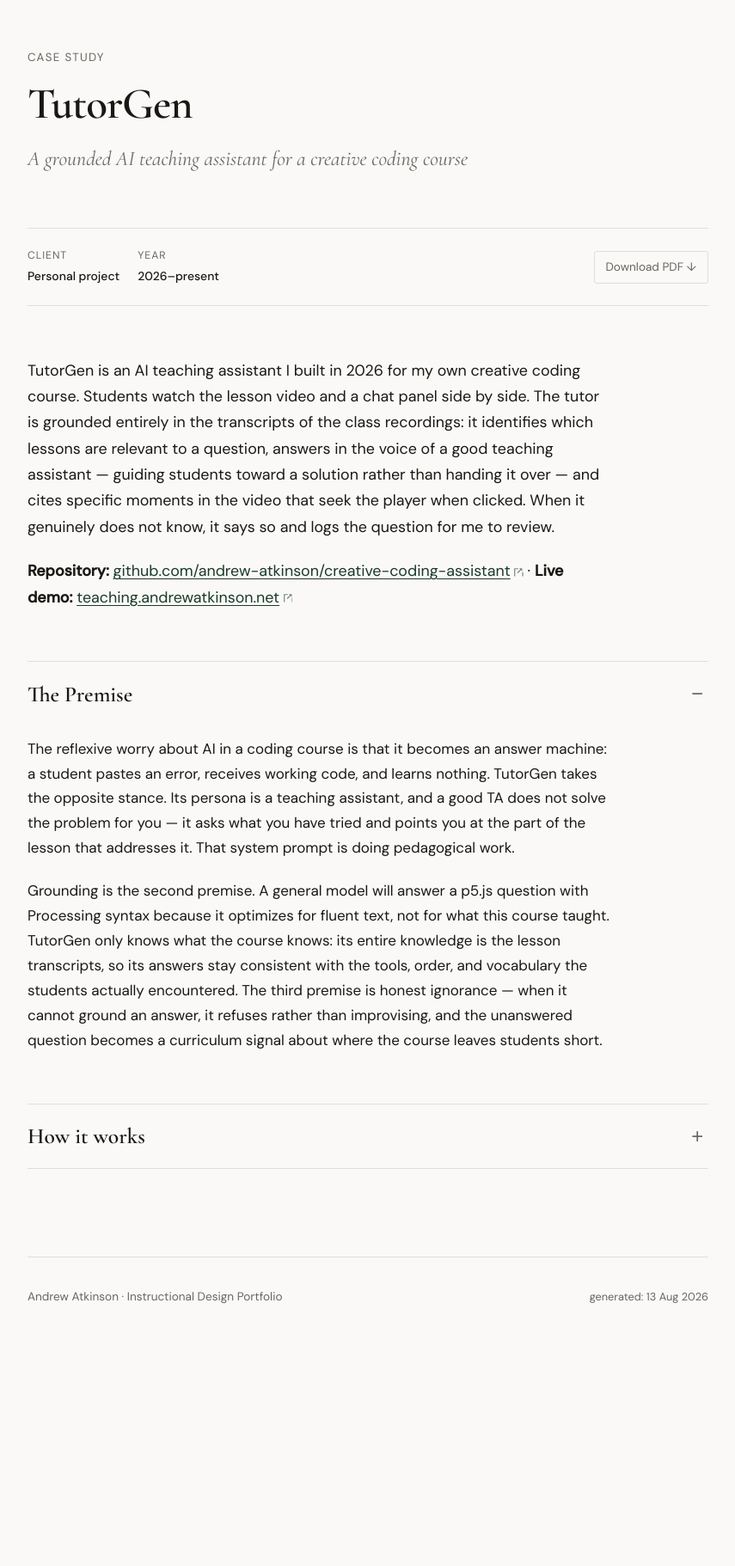
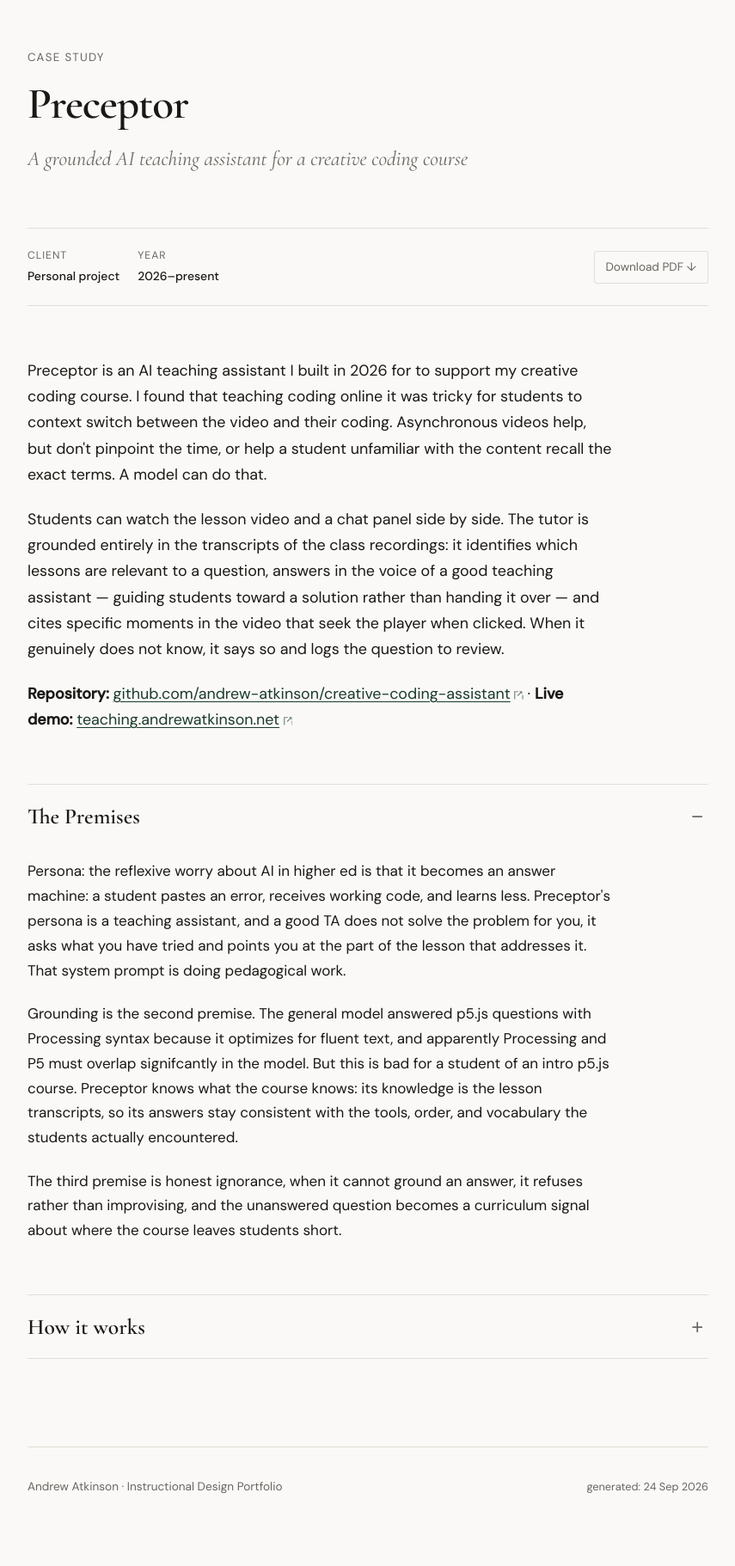
Before and after one commit to andrew-atkinson/instructionalDesignPortfolio, a website: page tutorgen/index.html in a window 1280 px wide. Shown: the part 96-1918 px from the top of the page at 86% size, without its empty margins (212-1067 px from the left). Before the commit the page ends 1696 px from the top, so only its background shows below. Drawn offline with nearby package versions, Linux system fonts and the light colour scheme.

Commit message:
updates: change title from TutorGen to Preceptor and update page generation date

```diff
--- a/tutorgen/index.html
+++ b/tutorgen/index.html
@@ -3,7 +3,7 @@
 <head>
   <meta charset="UTF-8">
   <meta name="viewport" content="width=device-width, initial-scale=1.0">
-  <title>TutorGen · Andrew Atkinson</title>
+  <title>Preceptor · Andrew Atkinson</title>
   <link rel="preconnect" href="https://fonts.googleapis.com">
   <link rel="preconnect" href="https://fonts.gstatic.com" crossorigin>
   <link href="https://fonts.googleapis.com/css2?family=Cormorant+Garamond:ital,wght@0,400;0,600;1,400;1,600&family=DM+Sans:wght@400;500&display=swap" rel="stylesheet">
@@ -21,7 +21,7 @@
 
     <header class="page-header">
       <p class="eyebrow">Case Study</p>
-      <h1>TutorGen</h1>
+      <h1>Preceptor</h1>
       <p class="subtitle">A grounded AI teaching assistant for a creative coding course</p>
     </header>
 
@@ -37,19 +37,21 @@
       <span class="meta-value">2026–present</span>
     </div><a class="pdf-link" href="../pdf/tutorgen.pdf" target="_blank">Download PDF ↓</a></div>
 
-    <div class="page-intro"><p>TutorGen is an AI teaching assistant I built in 2026 for my own creative coding course. Students watch the lesson video and a chat panel side by side. The tutor is grounded entirely in the transcripts of the class recordings: it identifies which lessons are relevant to a question, answers in the voice of a good teaching assistant — guiding students toward a solution rather than handing it over — and cites specific moments in the video that seek the player when clicked. When it genuinely does not know, it says so and logs the question for me to review.</p>
+    <div class="page-intro"><p>Preceptor is an AI teaching assistant I built in 2026 for to support my creative coding course. I found that teaching coding online it was tricky for students to context switch between the video and their coding. Asynchronous videos help, but don't pinpoint the time, or help a student unfamiliar with the content recall the exact terms. A model can do that.</p>
+<p>Students can watch the lesson video and a chat panel side by side. The tutor is grounded entirely in the transcripts of the class recordings: it identifies which lessons are relevant to a question, answers in the voice of a good teaching assistant — guiding students toward a solution rather than handing it over — and cites specific moments in the video that seek the player when clicked. When it genuinely does not know, it says so and logs the question to review.</p>
 <p><strong>Repository:</strong> <a href="https://github.com/andrew-atkinson/creative-coding-assistant" target="_blank" rel="noopener external">github.com/andrew-atkinson/creative-coding-assistant<svg class="ext-icon" xmlns="http://www.w3.org/2000/svg" viewBox="0 0 10 10" aria-hidden="true"><path d="M1 9V1h4v1H2v7h7V5h1v4H1z"/><path d="M9 1H6l1.1 1.1L4 5.2l.8.8 3.1-3.1L9 4V1z"/></svg></a> · <strong>Live demo:</strong> <a href="https://teaching.andrewatkinson.net/c/creative-coding-101" target="_blank" rel="noopener external">teaching.andrewatkinson.net<svg class="ext-icon" xmlns="http://www.w3.org/2000/svg" viewBox="0 0 10 10" aria-hidden="true"><path d="M1 9V1h4v1H2v7h7V5h1v4H1z"/><path d="M9 1H6l1.1 1.1L4 5.2l.8.8 3.1-3.1L9 4V1z"/></svg></a></p></div>
 
     <div class="accordion" role="list">
     <div class="accordion-item">
       <button class="accordion-trigger" aria-expanded="true" aria-controls="sec-0">
-        <span class="trigger-title">The Premise</span>
+        <span class="trigger-title">The Premises</span>
         <span class="trigger-icon" aria-hidden="true">−</span>
       </button>
       <div class="accordion-body open" id="sec-0" role="region">
         <div class="accordion-content">
-          <p>The reflexive worry about AI in a coding course is that it becomes an answer machine: a student pastes an error, receives working code, and learns nothing. TutorGen takes the opposite stance. Its persona is a teaching assistant, and a good TA does not solve the problem for you — it asks what you have tried and points you at the part of the lesson that addresses it. That system prompt is doing pedagogical work.</p>
-<p>Grounding is the second premise. A general model will answer a p5.js question with Processing syntax because it optimizes for fluent text, not for what this course taught. TutorGen only knows what the course knows: its entire knowledge is the lesson transcripts, so its answers stay consistent with the tools, order, and vocabulary the students actually encountered. The third premise is honest ignorance — when it cannot ground an answer, it refuses rather than improvising, and the unanswered question becomes a curriculum signal about where the course leaves students short.</p>
+          <p>Persona: the reflexive worry about AI in higher ed is that it becomes an answer machine: a student pastes an error, receives working code, and learns less. Preceptor's persona is a teaching assistant, and a good TA does not solve the problem for you, it asks what you have tried and points you at the part of the lesson that addresses it. That system prompt is doing pedagogical work.</p>
+<p>Grounding is the second premise. The general model answered p5.js questions with Processing syntax because it optimizes for fluent text, and apparently Processing and P5 must overlap signifcantly in the model. But this is bad for a student of an intro p5.js course. Preceptor knows what the course knows: its knowledge is the lesson transcripts, so its answers stay consistent with the tools, order, and vocabulary the students actually encountered.</p>
+<p>The third premise is honest ignorance, when it cannot ground an answer, it refuses rather than improvising, and the unanswered question becomes a curriculum signal about where the course leaves students short.</p>
         </div>
       </div>
     </div>
@@ -69,7 +71,7 @@
 
     <footer class="site-footer">
       <p>Andrew Atkinson · Instructional Design Portfolio</p>
-      <p class="page-updated">generated: 13 Aug 2026</p>
+      <p class="page-updated">generated: 24 Sep 2026</p>
     </footer>
   </div>
   <script src="../assets/js/accordion.js"></script>
```
Also changed, not shown: about/index.html (+2 -2 lines), arfd106/index.html (+1 -1 lines), cc-series/index.html (+1 -1 lines), coursekit/index.html (+1 -1 lines), earth-day/index.html (+1 -1 lines), iapc/index.html (+1 -1 lines), index.html (+2 -2 lines), msu-creative-coding/index.html (+1 -1 lines), src/content/tutorgen.md (+9 -5 lines), vidcode-pd/index.html (+1 -1 lines), 8 other files.
